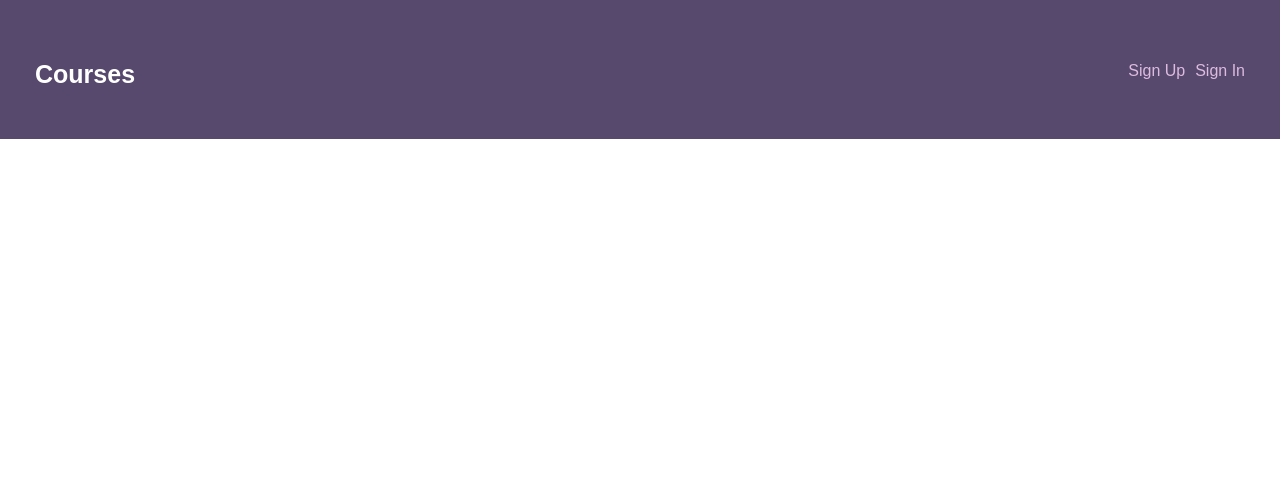
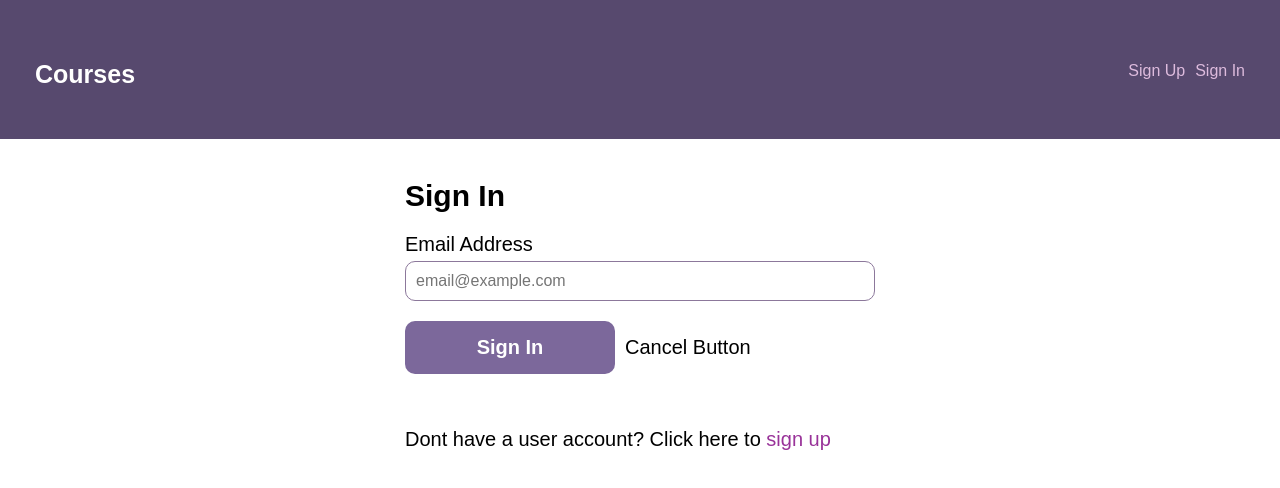
Before and after one commit to LucasDeVinney/Courses-Database, a React (Create React App) app in the folder client/: page /signin in a window 1280 px wide. Shown: the top 488 px of the page. Built offline with nearby package versions, Linux system fonts and the light colour scheme.

Commit message:
Sign in without password and cancel button

```diff
--- a/client/src/App.js
+++ b/client/src/App.js
@@ -3,6 +3,9 @@ import { Route, Routes } from 'react-router-dom';
 import Header from './components/Header';
 import Courses from './components/Courses';
 import CourseDetail from './components/CourseDetail';
+import UserSignIn from './components/UserSignIn';
+import UserSignUp from './components/UserSignUp';
+import UserSignOut from './components/UserSignOut';
 
 function App() {
   return (
@@ -11,6 +14,9 @@ function App() {
       <Routes>
         <Route path="/" element={<Courses />} />
         <Route path="/courses/:id" element={<CourseDetail />} />
+        <Route path="signin" element={<UserSignIn />} />
+        <Route path="signup" element={<UserSignUp />} />
+        <Route path="signout" element={<UserSignOut />} />
       </Routes>
     </div>
   );
--- a/client/src/components/CourseDetail.js
+++ b/client/src/components/CourseDetail.js
@@ -5,7 +5,7 @@ import { api } from "../utils/apiHelper";
 
 import UserContext from "../context/UserContext";
 
-// import ErrorsDisplay from './ErrorsDisplay';
+import ErrorsDisplay from './ErrorsDisplay';
 
 const CourseDetail = () => {
     const [course, setCourse] = useState([]);
@@ -80,7 +80,7 @@ const CourseDetail = () => {
                 </div>
             )}
             <div className="wrap">
-                // Insert ErrorsDisplay
+                <ErrorsDisplay errors={errors}/>
                 <h2>Course Detail</h2>
                 <form>
                     <div className="main--flex">
--- /dev/null
+++ b/client/src/components/ErrorsDisplay.js
@@ -0,0 +1,19 @@
+const ErrorsDisplay = ({ errors }) => {
+    let errorsDisplay = null;
+
+    if (errors.length) {
+        let errorsDisplay = (
+            <div className="validation--errors">
+                <h3>Validation Errors</h3>
+                <div>
+                    <ul>
+                        {errors.map((error, i) => <li key={i}>{error}</li>)}
+                    </ul>
+                </div>
+            </div>
+        );
+    }
+    return errorsDisplay;
+}
+
+export default ErrorsDisplay;
--- /dev/null
+++ b/client/src/components/UserSignIn.js
@@ -0,0 +1,55 @@
+import { useContext, useRef, useState } from "react";
+import { useNavigate, Link } from "react-router-dom";
+import UserContext from "../context/UserContext";
+import ErrorsDisplay from "./ErrorsDisplay";
+// import CancelButton from "./CancelButton";
+
+const UserSignIn = () => {
+    const navigate = useNavigate();
+    const { actions } = useContext(UserContext);
+    const [errors, setErrors] = useState([]);
+    const emailAddress = useRef(null);
+    const password = useRef(null);
+
+    const handleSubmit = async (event) => {
+        event.preventDefault();
+        const credentials = {
+            emailAddress: emailAddress.current.value,
+            password: password.current.value
+        };
+        try {
+            const user = await actions.signIn(credentials);
+            if (user) {
+                navigate('/');
+            } else if (user === null) {
+                setErrors(['Not authorized. Invalid Credentials'])
+            }
+        } catch (error) {
+            console.log('Error: ', error.message);
+        }
+    };
+
+    return (
+        <div className="form--centered">
+            <ErrorsDisplay errors={errors} />
+            <h2>Sign In</h2>
+            <form onSubmit={handleSubmit}>
+                <label htmlFor="emailAddress">Email Address</label>
+                <input
+                    id="emailAddress"
+                    name="emailAddress"
+                    type="email"
+                    ref={emailAddress}
+                    placeholder="email@example.com"
+                />
+                <button className='button' type="submit">Sign In</button>
+                Cancel Button
+            </form>
+            <p>Dont have a user account? Click here to
+                <Link to="/signup"> sign up</Link>
+            </p>
+        </div>
+    )
+}
+
+export default UserSignIn;
```
Also changed, not shown: client/src/components/UserSignOut.js (added), client/src/components/UserSignUp.js (added).
